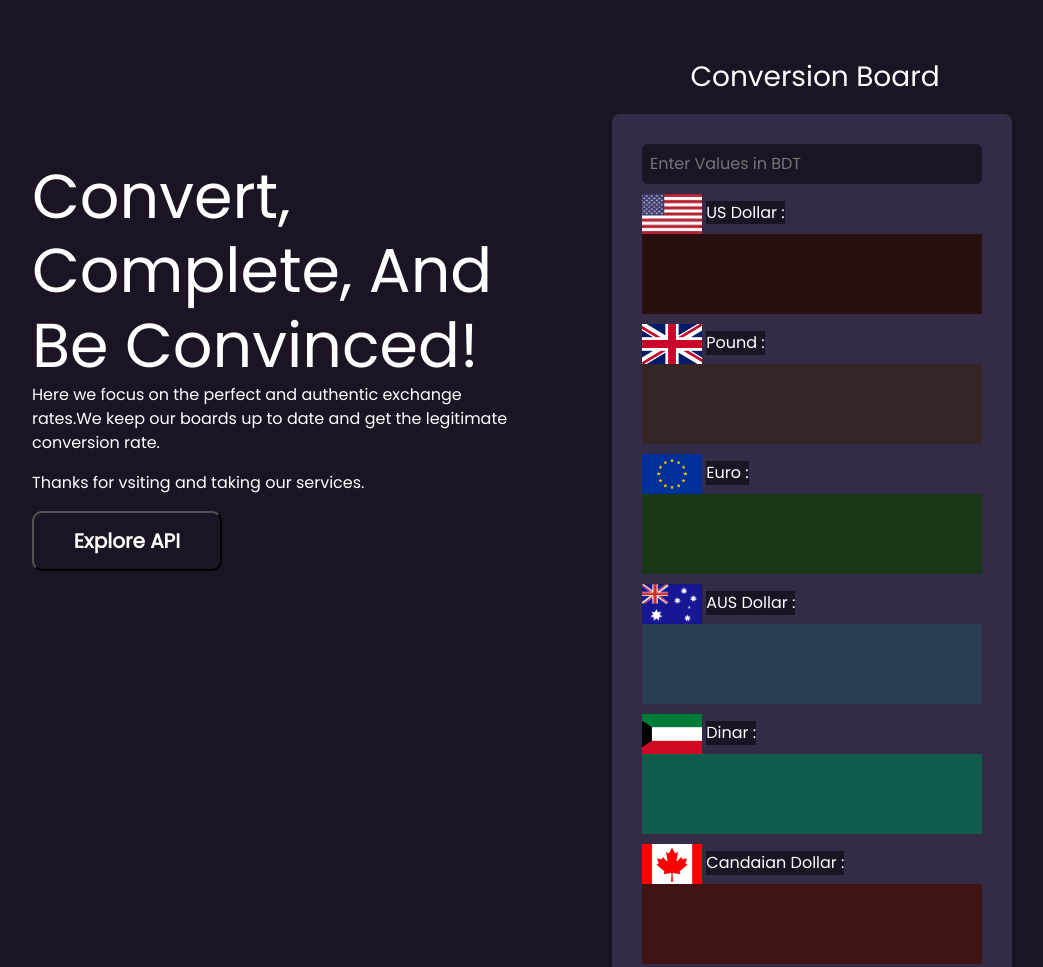
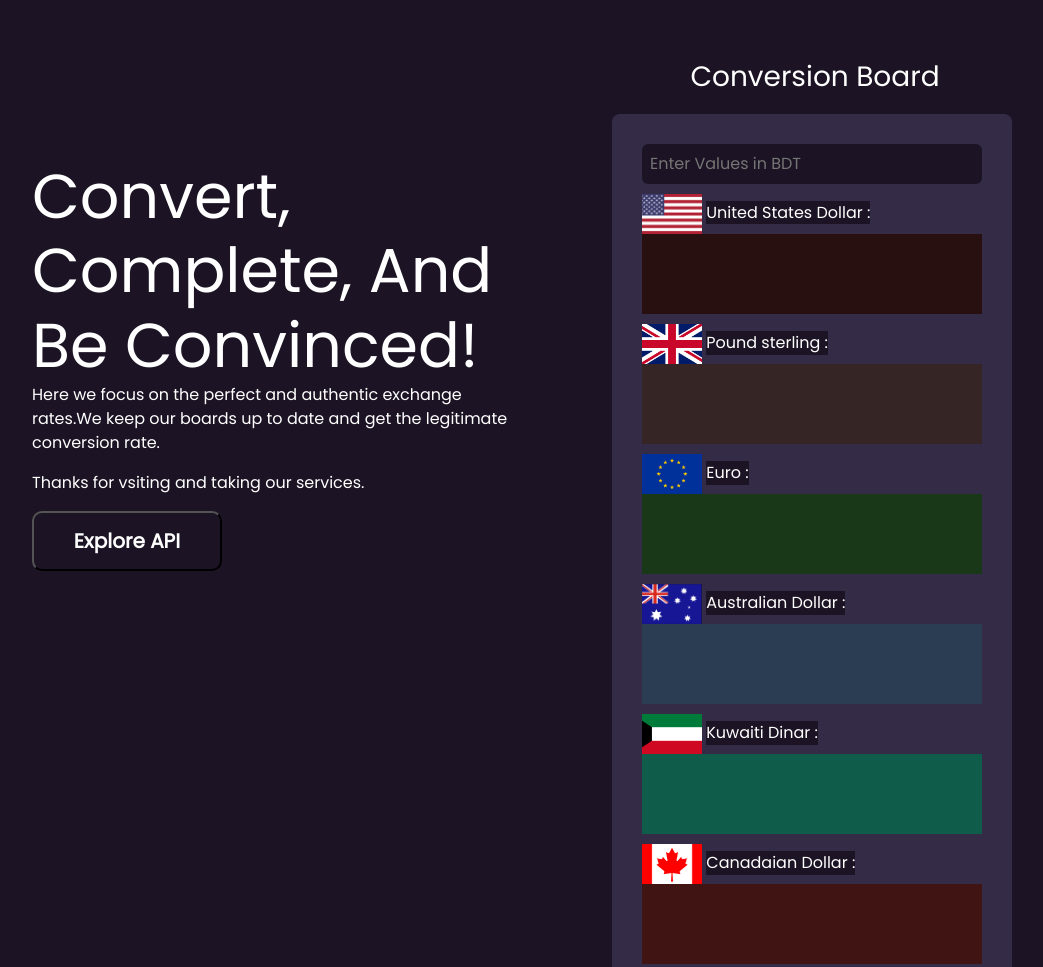
Before and after one commit to dipro007/Currency-Converter, a plain HTML site: page index.html in a window 1280 px wide. Shown: the top 967 px of the page, without its empty margins (110-1153 px from the left). Drawn offline with nearby package versions, Linux system fonts and the light colour scheme.

Commit message:
Update index.html

```diff
--- a/index.html
+++ b/index.html
@@ -30,22 +30,22 @@
           <form>
             <input type="number" id="myInput" placeholder="Enter Values in BDT">
             <img class="img" src="img/usa.png" alt="img">
-            <lable>US Dollar :</lable>
+            <lable>United States Dollar :</lable>
             <div id = "dollarId" class="color0"></div>
             <img class="img" src="img/uk.png" alt="img">
-            <label>Pound :</label>
+            <label>Pound sterling :</label>
             <div id="poundId" class="color1"> </div>
             <img class="img" src="img/eu.png" alt="img">
             <label>Euro :</label>
             <div id="euroId" class="color2"></div>
             <img class="img" src="img/aus.png" alt="img">
-            <label>AUS Dollar : </label>
+            <label>Australian Dollar : </label>
             <div id="ausId" class="color3"></div>
             <img class="img" src="img/ku.png" alt="img">
-            <label>Dinar :</label>
+            <label>Kuwaiti Dinar :</label>
             <div id="dinarId" class="color4"></div>
             <img class="img" src="img/canada.png" alt="img">
-            <label>Candaian Dollar : </label>
+            <label>Canadaian Dollar : </label>
             <div id="cdollarId" class="color5"></div>
             <img class="img" src="img/sweden.png" alt="img">
             <label>Swedish Krona : </label>
```
